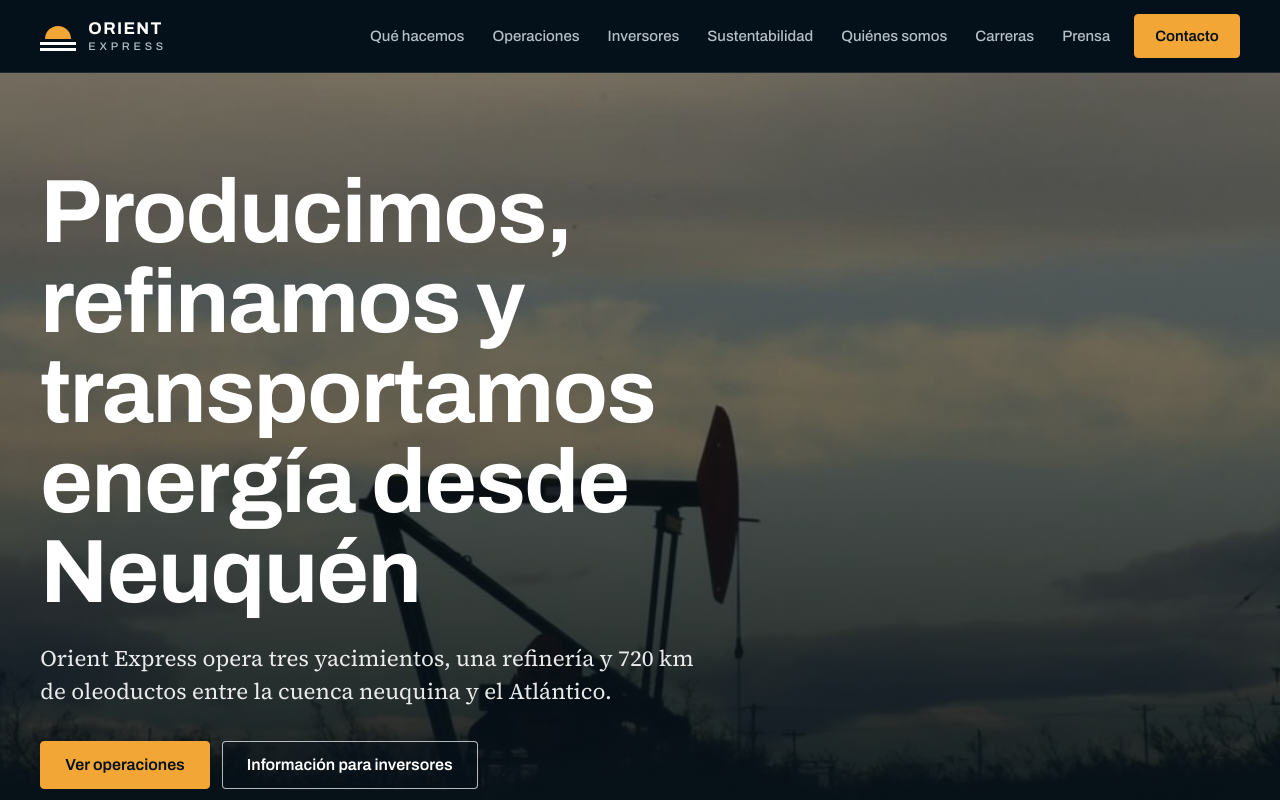
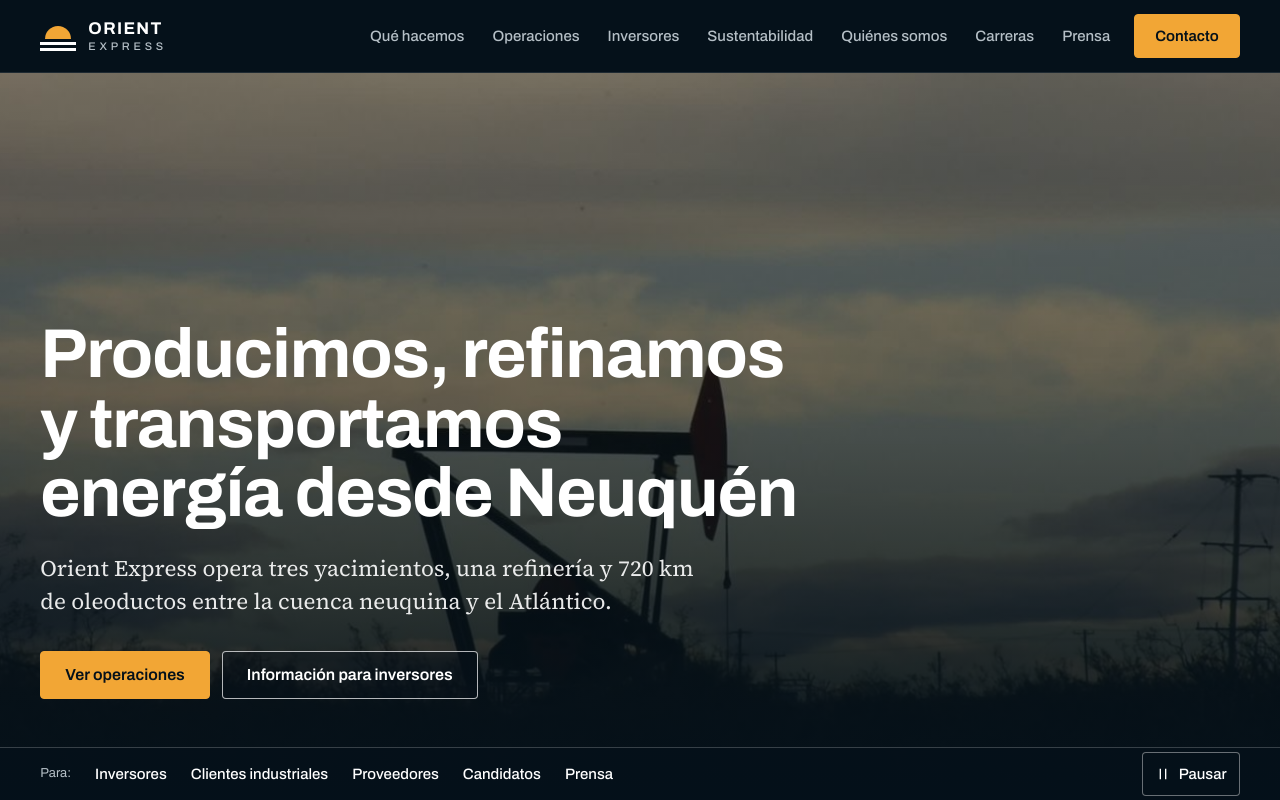
Before and after one commit to Lopezzz099/orient-express, a Next.js app: page / in a window 1280 px wide. Shown: the top 800 px of the page. Built offline with nearby package versions, Linux system fonts and the light colour scheme; no server answers.

Commit message:
fix: título del hero más chico para que los botones se vean sin scroll; gobierno corporativo en verde petróleo para separarlo del pie

```diff
--- a/app/globals.css
+++ b/app/globals.css
@@ -58,7 +58,7 @@
   --text-h2--line-height: 1.1;
   --text-h1: clamp(2.25rem, 1.5rem + 3.6vw, 4.5rem);
   --text-h1--line-height: 1.04;
-  --text-display: clamp(2.5rem, 1.3rem + 5.4vw, 5.75rem);
+  --text-display: clamp(2.25rem, 1.2rem + 3.9vw, 4.5rem);
   --text-display--line-height: 1;
   --text-figure: clamp(2.5rem, 1.8rem + 3vw, 4.25rem);
   --text-figure--line-height: 1;
--- a/app/quienes-somos/page.tsx
+++ b/app/quienes-somos/page.tsx
@@ -90,7 +90,7 @@ export default function QuienesSomosPage() {
         </ul>
       </Section>
 
-      <Section tone="ink" id="gobierno" labelledBy="gobierno-titulo">
+      <Section tone="petrol" id="gobierno" labelledBy="gobierno-titulo">
         <SectionIntro
           id="gobierno-titulo"
           title="Gobierno corporativo"
--- a/components/home/hero.tsx
+++ b/components/home/hero.tsx
@@ -116,8 +116,8 @@ export function Hero() {
       ) : null}
       <div aria-hidden="true" className="absolute inset-0 bg-linear-to-t from-ink-950 via-ink-950/55 to-ink-950/35" />
 
-      <div className={`${pageContainer} relative pt-12 pb-8 laptop:pt-24 laptop:pb-14`}>
-        <h1 id="hero-titulo" className="max-w-4xl text-display">
+      <div className={`${pageContainer} relative pt-12 pb-8 laptop:pt-16 laptop:pb-12`}>
+        <h1 id="hero-titulo" className="max-w-5xl text-display">
           Producimos, refinamos y transportamos energía desde Neuquén
         </h1>
         <p className="mt-6 max-w-2xl font-serif text-lede text-white/90">
```
